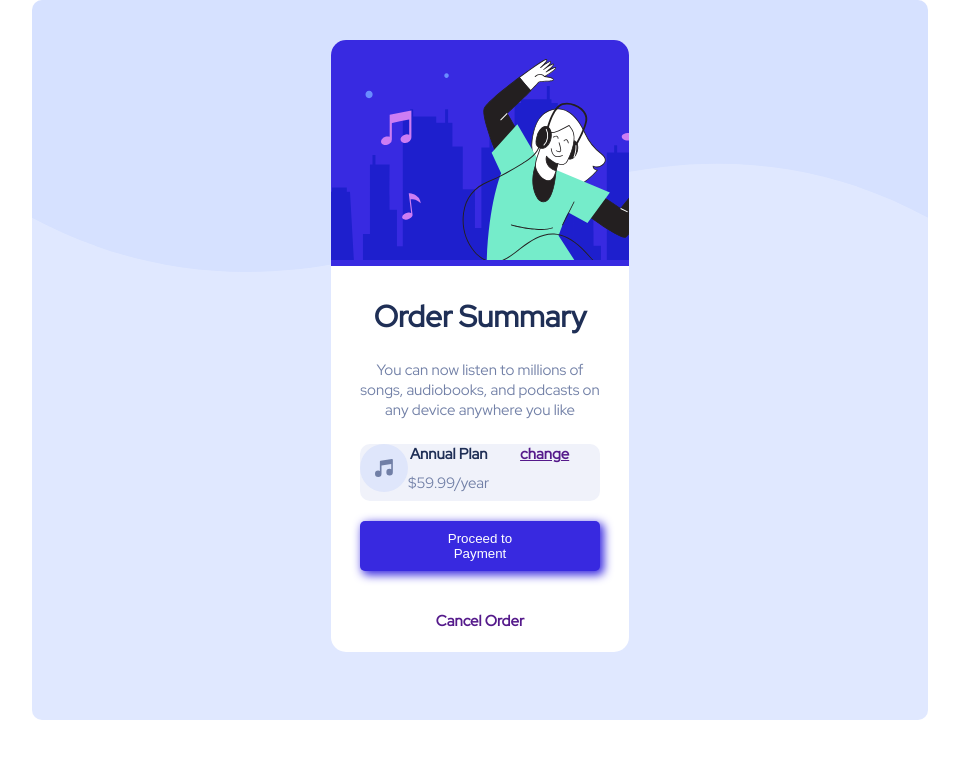
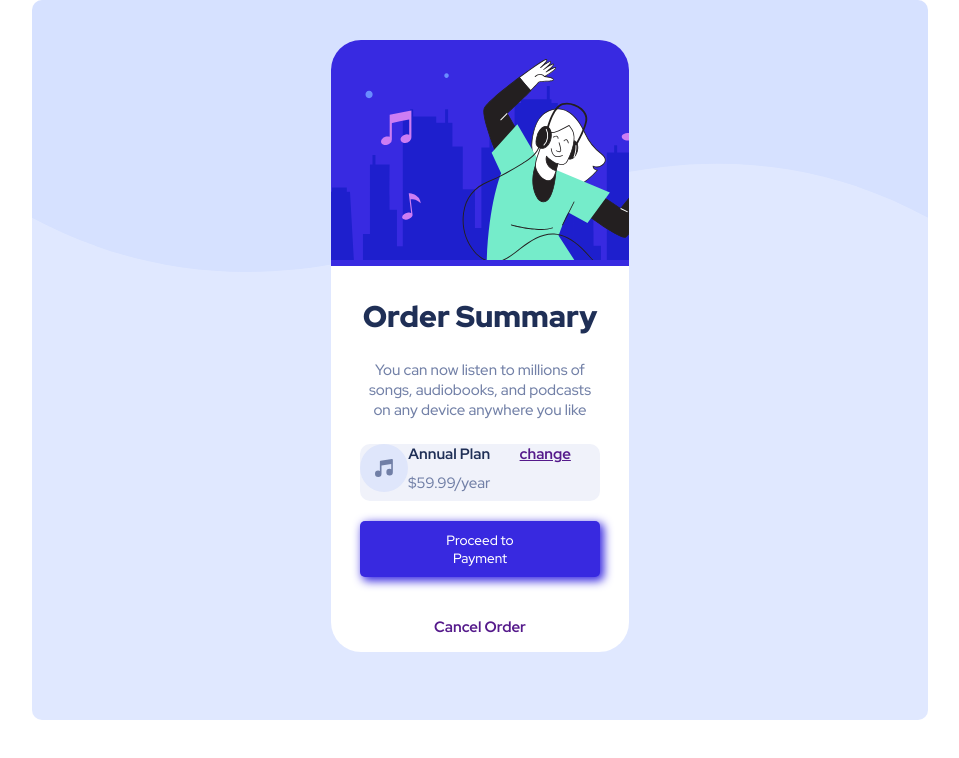
Before and after one commit to champer3/order-summary, a plain HTML site: page index.html in a window 1280 px wide. Shown: the whole page, without its empty margins (160-1119 px from the left). Drawn offline with Linux system fonts and the light colour scheme.

Commit message:
css update

```diff
--- a/index.html
+++ b/index.html
@@ -5,7 +5,12 @@
     <meta http-equiv="X-UA-Compatible" content="IE=edge" />
     <meta name="viewport" content="width=device-width, initial-scale=1.0" />
     <link rel="icon" href="./images/favicon-32x32.png" type="image/icon type" />
-    <link href="https://fonts.googleapis.com/css2?family=Abril+Fatface&family=Montserrat:wght@500&family=Red+Hat+Display&display=swap" rel="stylesheet">
+    <link rel="preconnect" href="https://fonts.googleapis.com" />
+    <link rel="preconnect" href="https://fonts.gstatic.com" crossorigin />
+    <link
+      href="https://fonts.googleapis.com/css2?family=Red+Hat+Display:wght@500;700;900&display=swap"
+      rel="stylesheet"
+    />
     <link rel="stylesheet" href="./style.css">
     <title>Order Summary</title>
   </head>
--- a/style.css
+++ b/style.css
@@ -33,14 +33,14 @@ html, body{
     height: 90%;
     margin: auto;
     position: relative;
-    border-radius: 15px;
+    border-radius: 30px;
 }
 
 .img{
     height: 37%;
     background-image: url("images/illustration-hero.svg");
-    border-top-left-radius: 15px;
-    border-top-right-radius: 15px;
+    border-top-left-radius: 30px;
+    border-top-right-radius: 30px;
 }
 
 .text-area{
@@ -94,6 +94,12 @@ button{
     border: none;
     border-radius: 5px;
     box-shadow: 3px 3px 10px 1px hsl(245, 75%, 52%);
+    font-size: 1.35rem;
+    font-family: 'Red Hat Display', sans-serif;
+}
+
+button:hover{
+    background-color: hsl(224, 53%, 55%);
 }
 
 .c-order{
@@ -105,3 +111,8 @@ a{
     display: block;
     font-size: 1.5rem;
 }
+
+a:hover{
+    color: hsl(223, 86%, 37%);
+    font-size: 1.6rem;
+}
```
